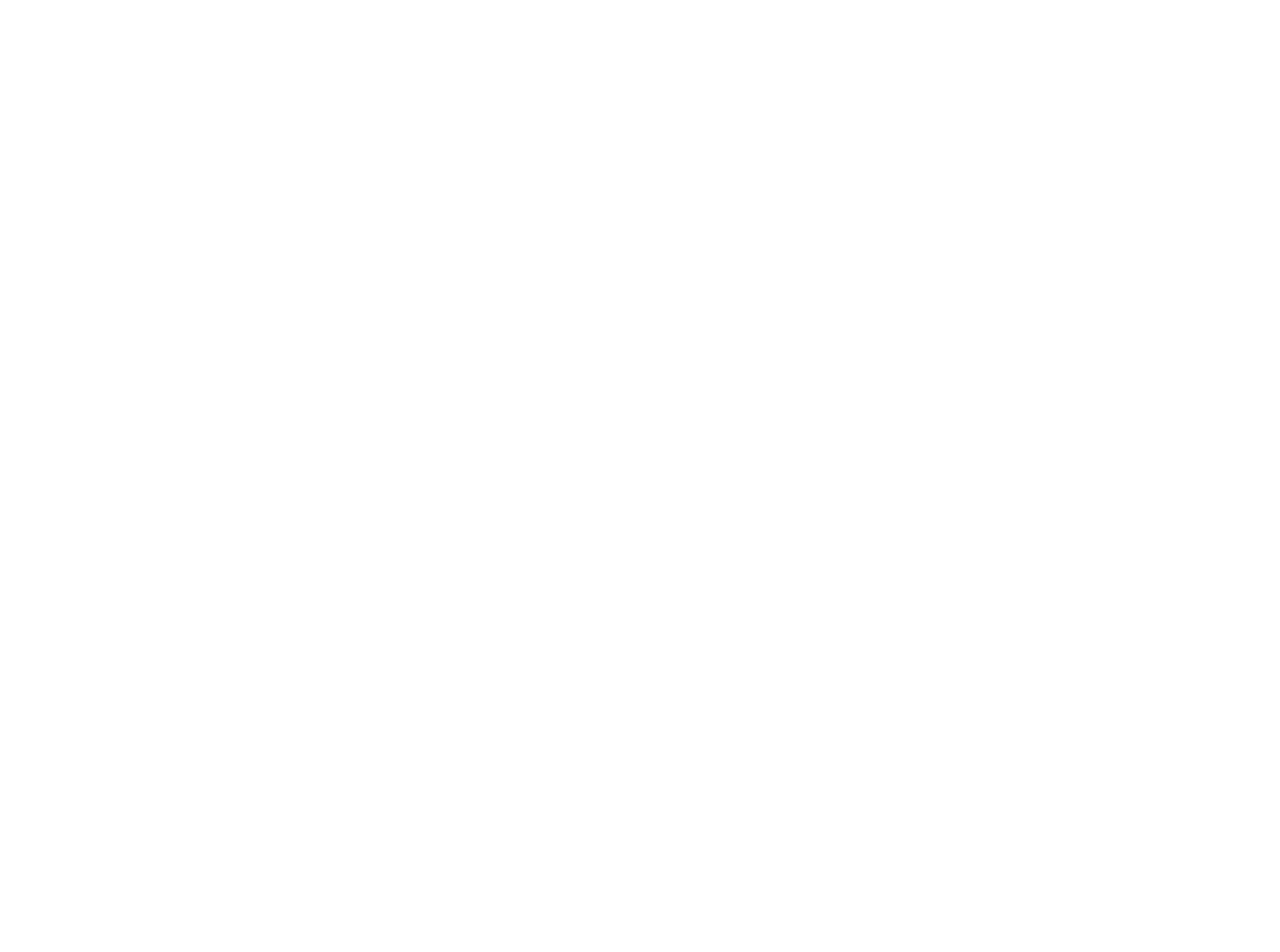
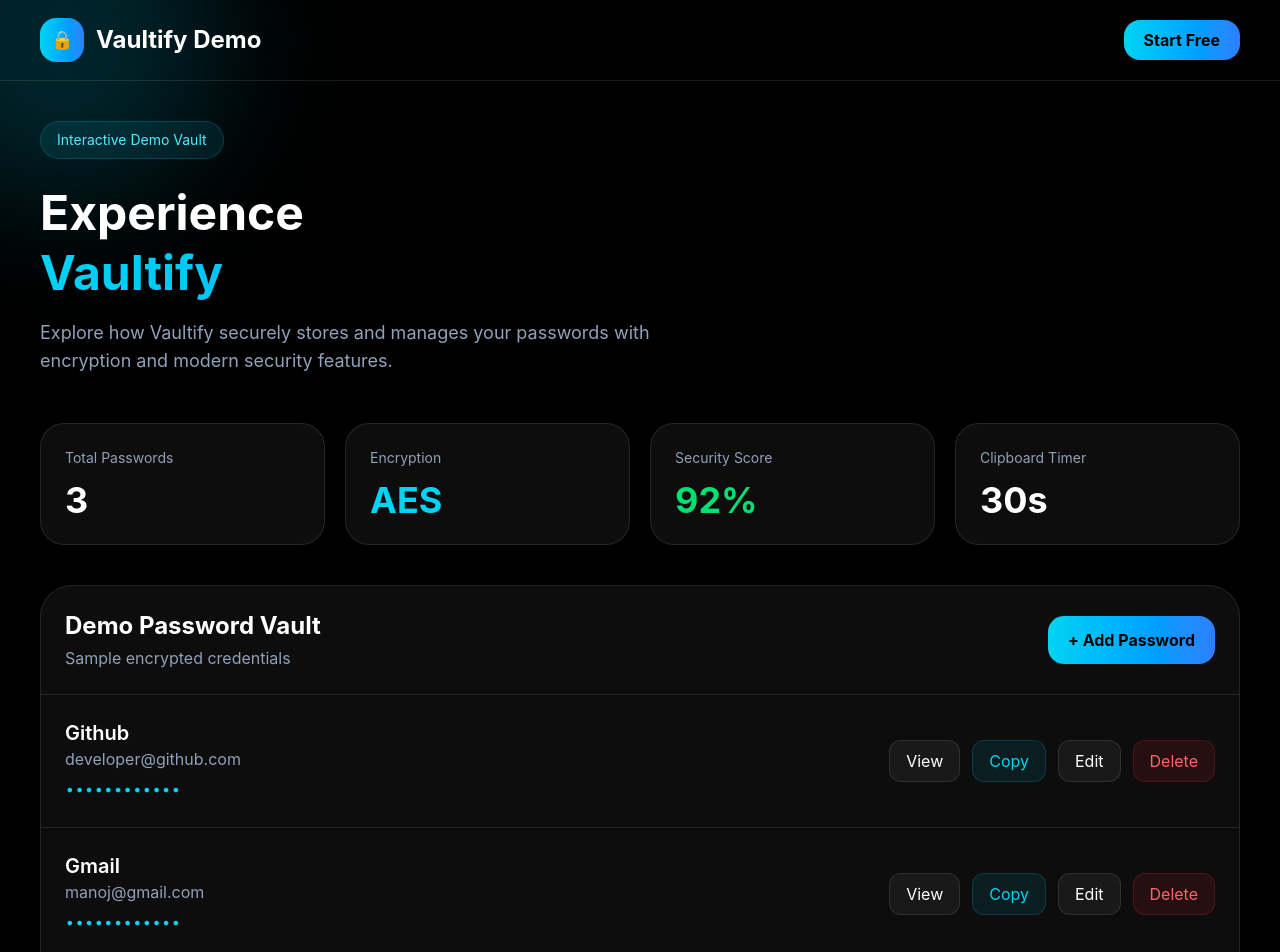
Before and after one commit to hUnteRrooTs/pass-manager, a React app in the folder frontend/: page /demo in a window 1280 px wide. Before the commit this address had no page. Shown: the top 952 px of the page. Before the commit the page ends 800 px from the top, so only its background shows below. Built offline with nearby package versions, Linux system fonts and the light colour scheme; the HTML template or start-up script is replaced by a standard one.

Commit message:
Refined UI & Added Demo Vault

```diff
--- a/frontend/src/App.jsx
+++ b/frontend/src/App.jsx
@@ -4,6 +4,7 @@
 import SignupPage from './pages/Signup'
 import LoginPage from './pages/Login'
 import VaultPage from './pages/Vault'
+import DemoPage from './pages/Demo'
 
 export default function App() {
   return (
@@ -12,6 +13,7 @@
       <Route path='/login' element={<LoginPage />} />
       <Route path='/signup' element={<SignupPage />} />
       <Route path='/vault' element={<VaultPage />} />
+      <Route path='/demo' element={<DemoPage />} />
     </Routes>
   )
 }
--- /dev/null
+++ b/frontend/src/pages/Demo.jsx
@@ -0,0 +1,243 @@
+import { useNavigate } from "react-router-dom";
+import { useState } from "react";
+
+export default function DemoPage() {
+
+  const navigate = useNavigate();
+
+  const [visiblePasswordId, setVisiblePasswordId] =
+    useState(null);
+
+  const demoPasswords = [
+    {
+      pid: 1,
+      website: "Github",
+      username: "developer@github.com",
+      password: "Gh@2026Secure",
+    },
+
+    {
+      pid: 2,
+      website: "Gmail",
+      username: "manoj@gmail.com",
+      password: "Mail@123Secure",
+    },
+
+    {
+      pid: 3,
+      website: "Netflix",
+      username: "watcher@netflix.com",
+      password: "Netflix#2026",
+    },
+  ];
+
+  return (
+    <div className="min-h-screen bg-black text-white relative overflow-hidden">
+
+      {/* Background Glow */}
+      <div className="absolute inset-0 overflow-hidden pointer-events-none">
+        <div className="absolute top-[-120px] left-[-100px] w-[320px] h-[320px] bg-cyan-500/20 blur-3xl rounded-full" />
+
+        <div className="absolute bottom-[-150px] right-[-100px] w-[350px] h-[350px] bg-purple-500/20 blur-3xl rounded-full" />
+      </div>
+
+      {/* Navbar */}
+      <header className="relative z-10 border-b border-white/10 backdrop-blur-xl">
+
+        <div className="max-w-7xl mx-auto px-4 sm:px-6 lg:px-10 h-20 flex items-center justify-between">
+
+          <div className="flex items-center gap-3">
+
+            <div className="w-11 h-11 rounded-2xl bg-gradient-to-r from-cyan-400 to-blue-500 flex items-center justify-center text-black font-bold text-lg">
+              🔒
+            </div>
+
+            <h1 className="text-2xl font-bold">
+              Vaultify Demo
+            </h1>
+          </div>
+
+          <button
+            onClick={() => navigate("/signup")}
+            className="px-5 py-2 rounded-2xl bg-gradient-to-r from-cyan-400 to-blue-500 text-black font-bold hover:scale-105 transition-transform"
+          >
+            Start Free
+          </button>
+        </div>
+      </header>
+
+      {/* Main */}
+      <main className="relative z-10 max-w-7xl mx-auto px-4 sm:px-6 lg:px-10 py-10">
+
+        {/* Hero */}
+        <div className="mb-12">
+
+          <p className="inline-flex px-4 py-2 rounded-full bg-cyan-400/10 border border-cyan-400/20 text-cyan-300 text-sm">
+            Interactive Demo Vault
+          </p>
+
+          <h2 className="mt-6 text-5xl font-bold leading-tight">
+            Experience
+
+            <span className="block bg-gradient-to-r from-cyan-400 via-blue-400 to-purple-500 bg-clip-text text-transparent">
+              Vaultify
+            </span>
+          </h2>
+
+          <p className="mt-4 text-slate-400 text-lg max-w-2xl">
+            Explore how Vaultify securely stores and manages your passwords with encryption and modern security features.
+          </p>
+        </div>
+
+        {/* Stats */}
+        <div className="grid sm:grid-cols-2 lg:grid-cols-4 gap-5 mb-10">
+
+          <div className="p-6 rounded-3xl bg-white/5 border border-white/10 backdrop-blur-xl">
+            <p className="text-slate-400 text-sm">
+              Total Passwords
+            </p>
+
+            <h3 className="mt-3 text-4xl font-bold">
+              3
+            </h3>
+          </div>
+
+          <div className="p-6 rounded-3xl bg-white/5 border border-white/10 backdrop-blur-xl">
+            <p className="text-slate-400 text-sm">
+              Encryption
+            </p>
+
+            <h3 className="mt-3 text-4xl font-bold text-cyan-400">
+              AES
+            </h3>
+          </div>
+
+          <div className="p-6 rounded-3xl bg-white/5 border border-white/10 backdrop-blur-xl">
+            <p className="text-slate-400 text-sm">
+              Security Score
+            </p>
+
+            <h3 className="mt-3 text-4xl font-bold text-green-400">
+              92%
+            </h3>
+          </div>
+
+          <div className="p-6 rounded-3xl bg-white/5 border border-white/10 backdrop-blur-xl">
+            <p className="text-slate-400 text-sm">
+              Clipboard Timer
+            </p>
+
+            <h3 className="mt-3 text-4xl font-bold">
+              30s
+            </h3>
+          </div>
+        </div>
+
+        {/* Vault */}
+        <div className="rounded-[32px] bg-white/5 border border-white/10 backdrop-blur-2xl overflow-hidden">
+
+          <div className="p-6 border-b border-white/10 flex items-center justify-between">
+
+            <div>
+              <h3 className="text-2xl font-bold">
+                Demo Password Vault
+              </h3>
+
+              <p className="text-slate-400 mt-1">
+                Sample encrypted credentials
+              </p>
+            </div>
+
+            <button
+              className="px-5 py-3 rounded-2xl bg-gradient-to-r from-cyan-400 to-blue-500 text-black font-bold"
+            >
+              + Add Password
+            </button>
+          </div>
+
+          {/* Password List */}
+          <div className="divide-y divide-white/10">
+
+            {demoPasswords.map((item) => (
+
+              <div
+                key={item.pid}
+                className="p-6 flex flex-col md:flex-row md:items-center md:justify-between gap-4 hover:bg-white/[0.03] transition-all"
+              >
+
+                <div>
+
+                  <h4 className="text-xl font-semibold">
+                    {item.website}
+                  </h4>
+
+                  <p className="text-slate-400">
+                    {item.username}
+                  </p>
+
+                  <p className="mt-2 text-cyan-400 font-mono">
+                    {visiblePasswordId === item.pid
+                      ? item.password
+                      : "••••••••••••"}
+                  </p>
+                </div>
+
+                <div className="flex items-center gap-3">
+
+                  <button
+                    onClick={() => {
+
+                      if (visiblePasswordId === item.pid) {
+                        setVisiblePasswordId(null);
+                      }
+
+                      else {
+                        setVisiblePasswordId(item.pid);
+                      }
+                    }}
+                    className="px-4 py-2 rounded-xl bg-white/5 border border-white/10 hover:bg-white/10 transition-all"
+                  >
+                    {visiblePasswordId === item.pid
+                      ? "Hide"
+                      : "View"}
+                  </button>
+
+                  <button className="px-4 py-2 rounded-xl bg-cyan-500/10 border border-cyan-500/20 text-cyan-400 hover:bg-cyan-500/20 transition-all">
+                    Copy
+                  </button>
+
+                  <button className="px-4 py-2 rounded-xl bg-white/5 border border-white/10 hover:bg-white/10 transition-all">
+                    Edit
+                  </button>
+
+                  <button className="px-4 py-2 rounded-xl bg-red-500/10 border border-red-500/20 text-red-400 hover:bg-red-500/20 transition-all">
+                    Delete
+                  </button>
+                </div>
+              </div>
+            ))}
+          </div>
+        </div>
+
+        {/* Bottom CTA */}
+        <div className="mt-12 text-center">
+
+          <h3 className="text-4xl font-bold">
+            Ready to secure your passwords?
+          </h3>
+
+          <p className="mt-4 text-slate-400 text-lg">
+            Create your own encrypted vault in seconds.
+          </p>
+
+          <button
+            onClick={() => navigate("/signup")}
+            className="mt-6 px-8 py-4 rounded-2xl bg-gradient-to-r from-cyan-400 to-blue-500 text-black font-bold text-lg hover:scale-105 transition-transform shadow-xl shadow-cyan-500/30"
+          >
+            Create Free Account
+          </button>
+        </div>
+      </main>
+    </div>
+  );
+}
--- a/frontend/src/pages/HomePAge.jsx
+++ b/frontend/src/pages/HomePAge.jsx
@@ -75,19 +75,15 @@
               Start Free
             </button>
 
-            <button className="w-full sm:w-auto px-7 py-4 rounded-2xl border border-white/10 bg-white/5 backdrop-blur-md hover:bg-white/10 transition-all text-base sm:text-lg">
+            <a className="w-full sm:w-auto px-7 py-4 rounded-2xl border border-white/10 bg-white/5 backdrop-blur-md hover:bg-white/10 transition-all text-base sm:text-lg" href='/demo'>
               Live Demo
-            </button>
+            </a>
           </div>
 
           <div className="mt-10 sm:mt-12 grid grid-cols-3 gap-4 text-slate-400 text-xs sm:text-sm max-w-md mx-auto lg:mx-0">
             <div>
               <p className="text-2xl sm:text-3xl font-bold text-white">256-bit</p>
               Encryption
-            </div>
-            <div>
-              <p className="text-2xl sm:text-3xl font-bold text-white">10K+</p>
-              Users
             </div>
             <div>
               <p className="text-2xl sm:text-3xl font-bold text-white">99.9%</p>
--- a/frontend/src/pages/Login.jsx
+++ b/frontend/src/pages/Login.jsx
@@ -38,6 +38,7 @@
     if (response.ok) {
       const user = await response.json();
       localStorage.setItem("user", JSON.stringify(user));
+      console.log(data)
       navigate("/vault");
     } else {
       alert("Invalid credentials");
@@ -85,15 +86,6 @@
           </div>
 
           <div className="grid grid-cols-2 gap-4 mt-12">
-            <div className="p-5 rounded-2xl bg-white/5 border border-white/10">
-              <p className="text-3xl font-bold">
-                50K+
-              </p>
-
-              <p className="text-slate-400 mt-1">
-                Users
-              </p>
-            </div>
 
             <div className="p-5 rounded-2xl bg-white/5 border border-white/10">
               <p className="text-3xl font-bold">
--- a/frontend/src/pages/Vault.jsx
+++ b/frontend/src/pages/Vault.jsx
@@ -244,31 +244,20 @@
 
           <div className="p-6 rounded-3xl bg-white/5 border border-white/10 backdrop-blur-xl">
             <p className="text-slate-400 text-sm">
-              Secure Notes
+              Encryption
             </p>
 
-            <h3 className="mt-3 text-4xl font-bold">
-              8
+            <h3 className="mt-3 text-4xl font-bold text-cyan-400">
+              AES
             </h3>
           </div>
-
-          <div className="p-6 rounded-3xl bg-white/5 border border-white/10 backdrop-blur-xl">
-            <p className="text-slate-400 text-sm">
-              Saved Cards
-            </p>
-
-            <h3 className="mt-3 text-4xl font-bold">
-              3
-            </h3>
-          </div>
-
           <div className="p-6 rounded-3xl bg-white/5 border border-white/10 backdrop-blur-xl">
             <p className="text-slate-400 text-sm">
               Security Score
             </p>
 
-            <h3 className="mt-3 text-4xl font-bold text-cyan-400">
-              {calculateSecurityScore(passwords)}
+            <h3 className={`mt-3 text-4xl font-bold text-cyan-400 ${calculateSecurityScore(passwords) > 80 ? "text-green-400" : calculateSecurityScore(passwords) < 50 ? "text-red-400" : "text-cyan-400"}`}>
+              {calculateSecurityScore(passwords)}%
             </h3>
           </div>
         </div>
```
Also changed, not shown: 2 other files (tests, documents, lock files or other folders).
